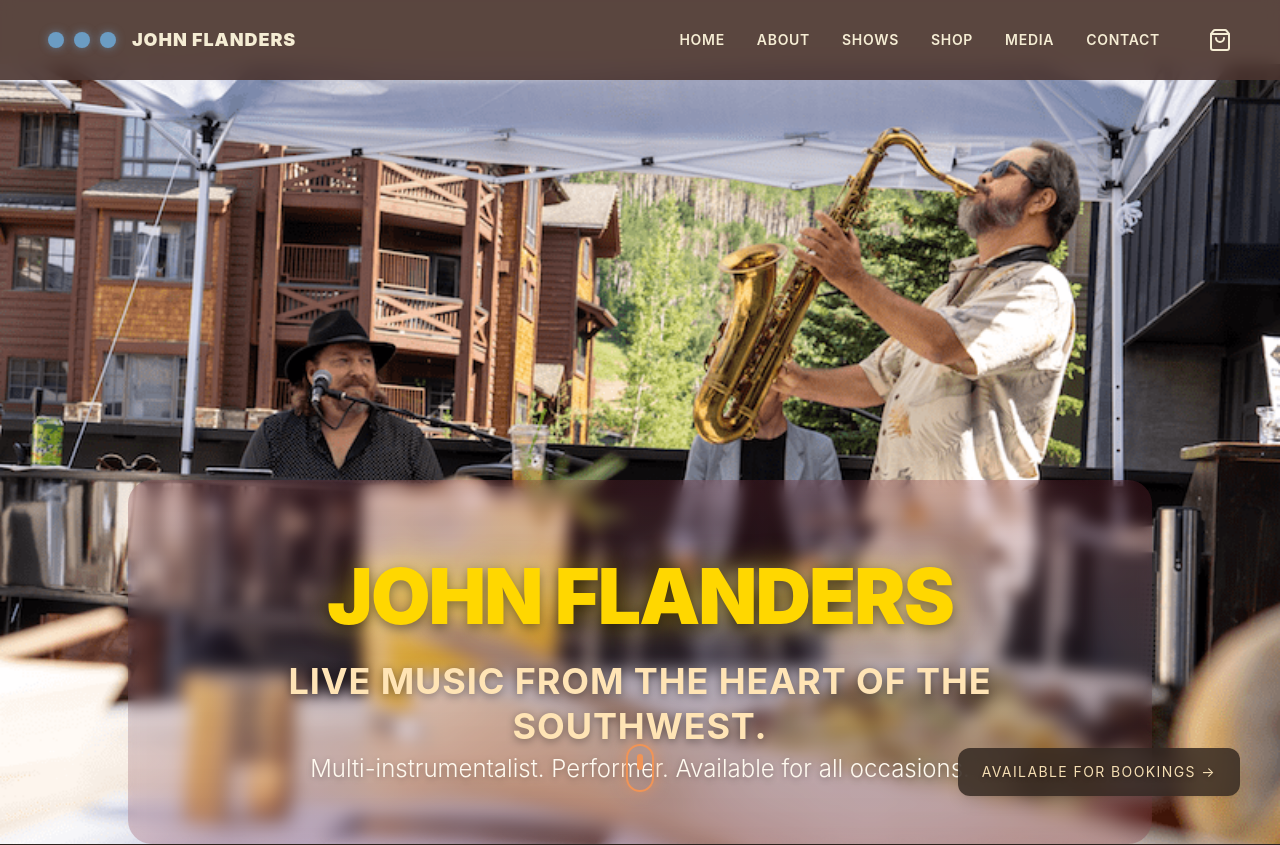
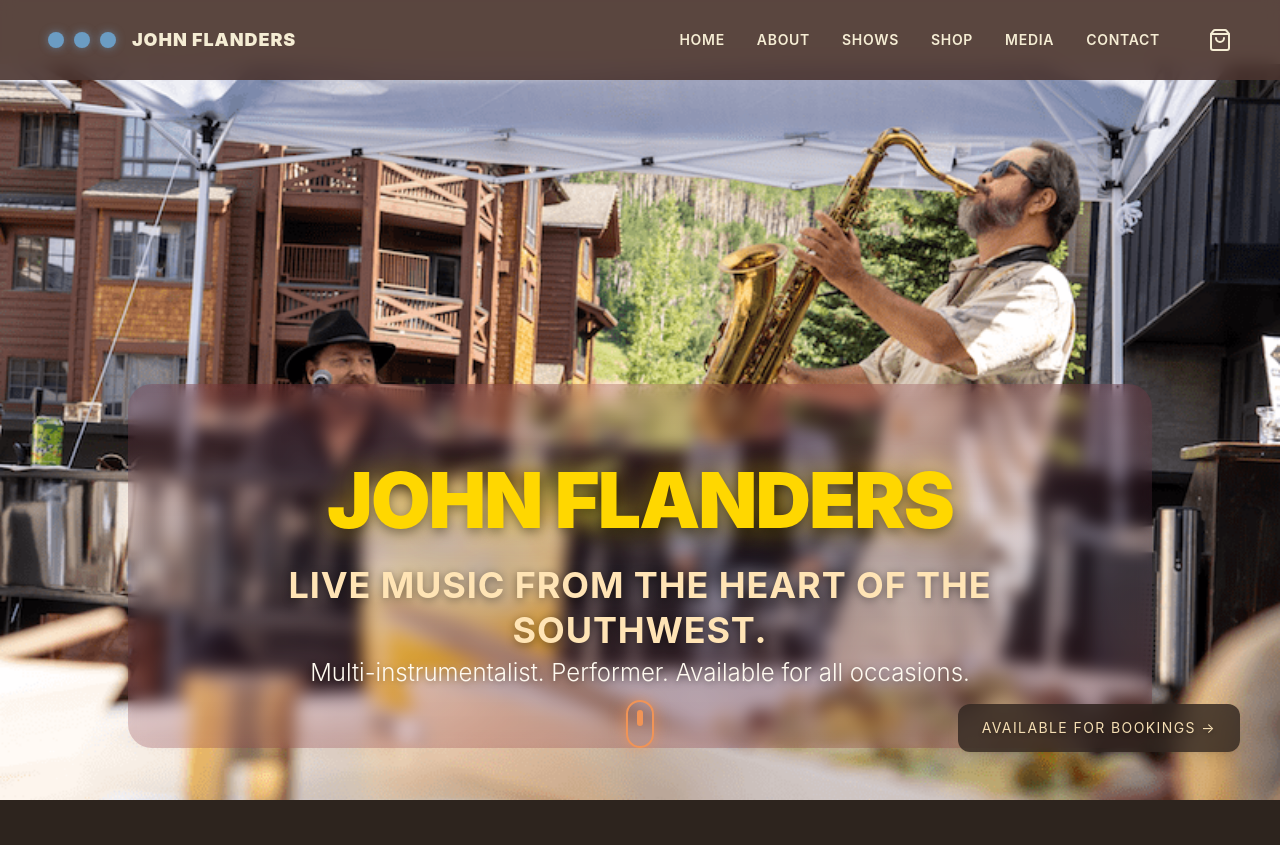
Before and after one commit to LarissaBrown/john-flanders-musician, a Next.js app: page / in a window 1280 px wide. Shown: the top 845 px of the page. Built offline with nearby package versions, Linux system fonts and the light colour scheme.

Commit message:
Fine-tune Hero text container positioning
- Adjust padding from 40-50vh to 30-38vh
- Text container now positioned in middle-third of viewport
- Better balance between showing musician and text content
- Improved overall composition

```diff
--- a/components/Hero.tsx
+++ b/components/Hero.tsx
@@ -24,7 +24,7 @@ export default function Hero() {
       </div>
 
       {/* Content - Positioned lower on page */}
-      <div className="relative z-20 w-full max-w-7xl mx-auto text-center pt-[40vh] sm:pt-[45vh] md:pt-[50vh]">
+      <div className="relative z-20 w-full max-w-7xl mx-auto text-center pt-[30vh] sm:pt-[35vh] md:pt-[38vh]">
 
         <div className="animate-fade-in-up space-y-8 sm:space-y-10 md:space-y-12 flex justify-center">
           {/* Warm backdrop for text readability */}
```
